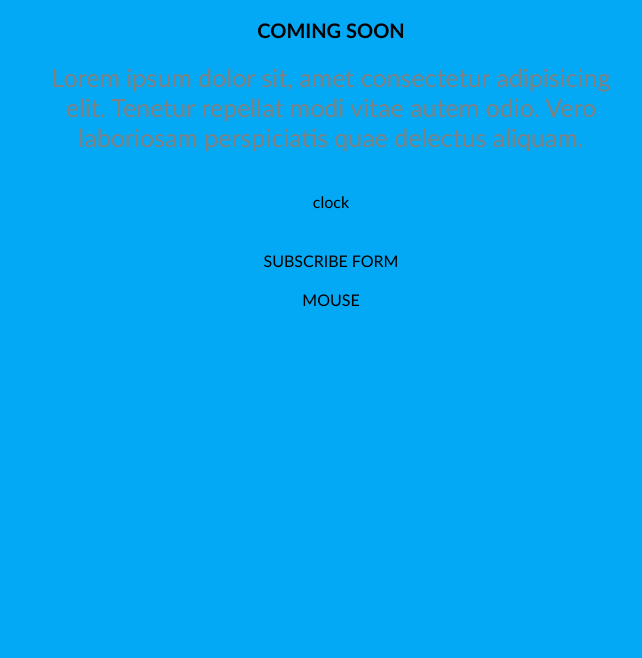
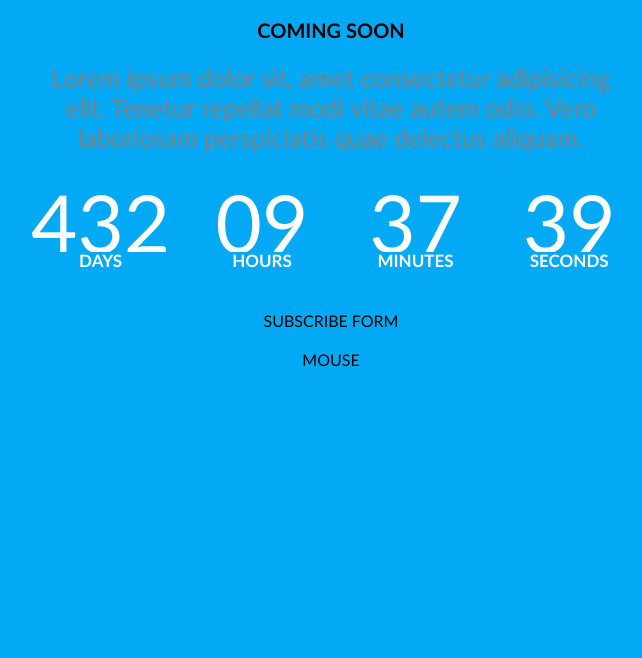
Before and after one commit to pakalnute/5-coming-soon, a website: page index.html in a window 1280 px wide. Shown: the part 142-800 px from the top of the page, without its empty margins (309-951 px from the left). Drawn offline with Linux system fonts and the light colour scheme; files that its build step writes are made by us from their sources; files whose address does not match are found by name.

Commit message:
Clock #3

```diff
--- a/css/base/components/clock.css
+++ b/css/base/components/clock.css
@@ -0,0 +1,36 @@
+.clock {
+    display: grid;
+    /* grid-template-columns: 1fr 1fr 1fr 1fr; */
+    grid-template-columns: repeat(4, 1fr);
+    gap: 30px;
+    width: 100%;
+    color: #fff;
+}
+
+.clock>.time>.value {
+    display: inline-block;
+    width: 100%;
+    font-size: 80px;
+    line-height: 60px;
+}
+
+.clock>.time>.label {
+    display: inline-block;
+    width: 100%;
+    font-size: 17px;
+    line-height: 17px;
+    text-transform: uppercase;
+    font-weight: bold;
+}
+
+@media (max-width: 700px) {
+    .clock {
+        grid-template-columns: 1fr 1fr;
+    }
+}
+
+@media (max-width: 500px) {
+    .clock {
+        grid-template-columns: 1fr;
+    }
+}
--- a/index.html
+++ b/index.html
@@ -18,7 +18,22 @@
         Tenetur repellat modi vitae autem odio. Vero laboriosam
         perspiciatis quae delectus aliquam.</p>
             <div class="clock">
-                clock
+                <div class="time">
+                    <div class="value">432</div>
+                    <div class="label">Days</div>
+                </div>
+                <div class="time">
+                    <div class="value">09</div>
+                    <div class="label">Hours</div>
+                </div>
+                <div class="time">
+                    <div class="value">37</div>
+                    <div class="label">Minutes</div>
+                </div>
+                <div class="time">
+                    <div class="value">39</div>
+                    <div class="label">Seconds</div>
+                </div>
             </div>
             <form class="form">
                 SUBSCRIBE FORM
```
